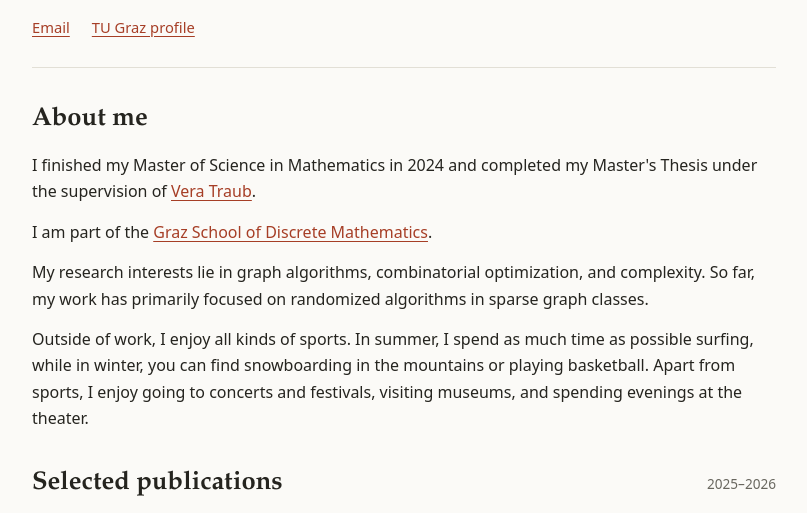
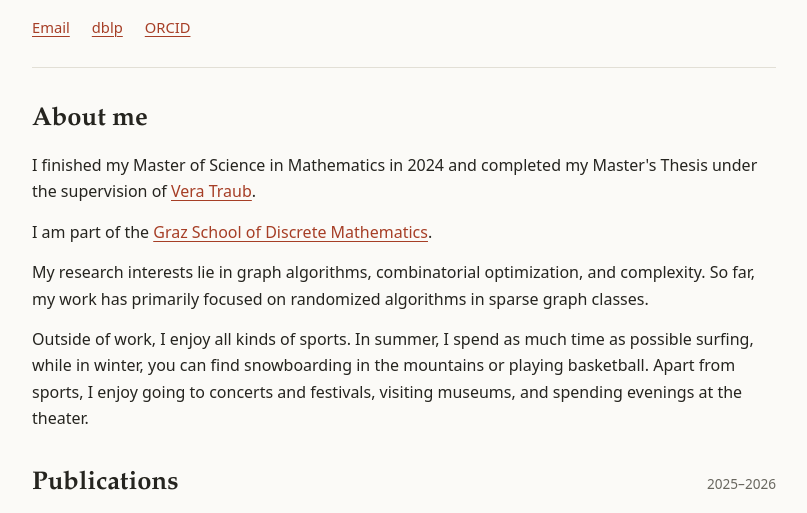
Before and after one commit to malte-baumecker/malte-baumecker.github.io, a plain HTML site: page index.html in a window 1280 px wide. Shown: the part 254-767 px from the top of the page, without its empty margins (236-1043 px from the left). Drawn offline with Linux system fonts and the light colour scheme.

Commit message:
Update links and section heading in index.html

```diff
--- a/index.html
+++ b/index.html
@@ -88,7 +88,8 @@
         <p class="intro">I am doing my PhD since October 2024 at the <a href="https://www.tugraz.at/institute/atcs/home">Institute of Algorithms and Theory</a>, TU Graz, advised by <a href="https://academia.yannicmaus.de/">Yannic Maus</a>. </p>
         <div class="links" aria-label="Contact and profiles">
           <a href="mailto:malte.baumecker@tugraz.at">Email</a>
-          <a href="https://tugraz.elsevierpure.com/en/persons/malte-baumecker/">TU Graz profile</a>
+          <a href="https://dblp.org/pid/405/7892.html">dblp</a>
+          <a href="https://orcid.org/0009-0005-3582-4880">ORCID</a>
         </div>
       </header>
 
@@ -102,7 +103,7 @@
 
       <section id="publications" aria-labelledby="publications-heading">
         <div class="section-heading">
-          <h2 id="publications-heading">Selected publications</h2>
+          <h2 id="publications-heading">Publications</h2>
           <span>2025–2026</span>
         </div>
         <ol class="publications" reversed>
```
